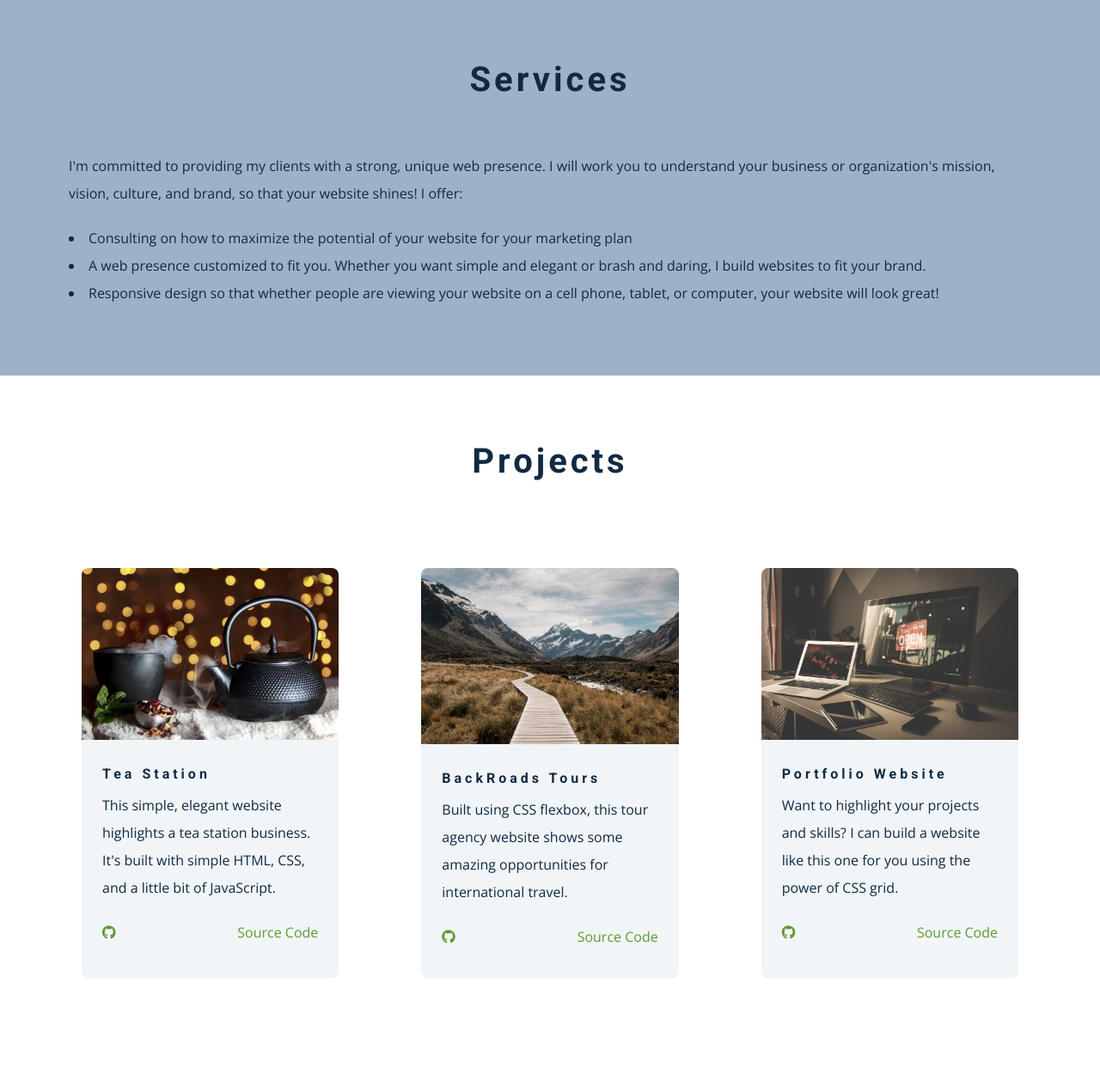
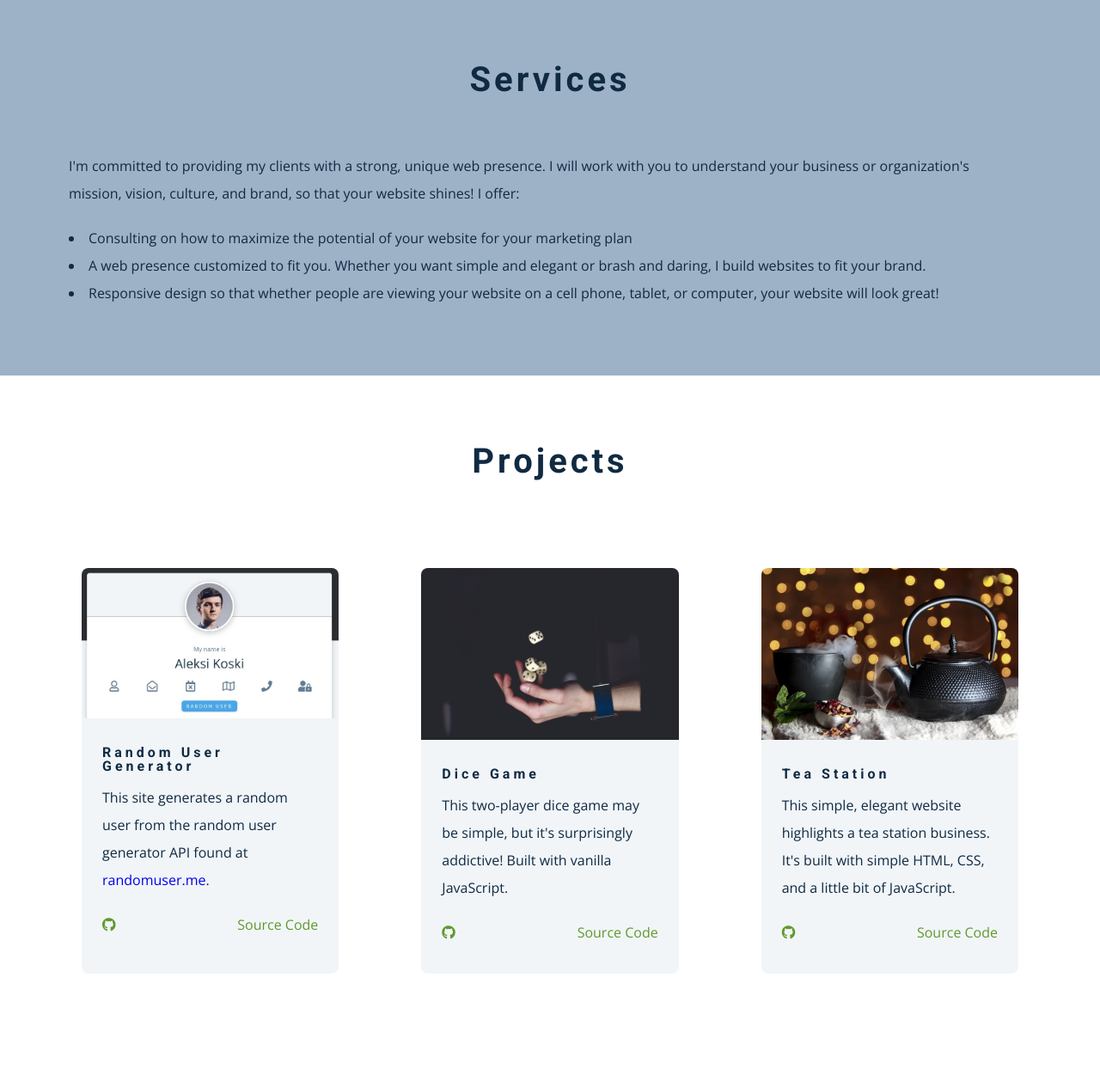
Before and after one commit to chris-fretz/mantis-web-design, a website: page index.html in a window 1280 px wide. Shown: the part 1500-2758 px from the top of the page at 86% size. Drawn offline with nearby package versions, Linux system fonts and the light colour scheme.

Commit message:
Added projects, improved responsive design

```diff
--- a/index.html
+++ b/index.html
@@ -15,7 +15,6 @@
   </head>
 
   <body>
-
     <!-- navbar -->
     <nav class="nav" id="nav">
       <div class="nav-center">
@@ -36,9 +35,6 @@
           </li>
           <li>
             <a href="#projects">projects</a>
-    </li>
-    <li>
-      <a href="#blog">blog</a>
           </li>
           <li>
             <a href="#contact">contact</a>
@@ -66,9 +62,6 @@
             <a class="menuLink" href="#projects">projects</a>
           </li>
           <li>
-      <a class="menuLink" href="#blog">blog</a>
-    </li>
-    <li>
             <a class="menuLink" href="#contact">contact</a>
           </li>
         </ul>
@@ -80,12 +73,18 @@
             </a>
           </li>
           <li>
-      <a href="https://www.linkedin.com/in/christopher-fretz-255b408/" class="social-icon">
+            <a
+              href="https://www.linkedin.com/in/christopher-fretz-255b408/"
+              class="social-icon"
+            >
               <i class="fab fa-linkedin"></i>
             </a>
           </li>
           <li>
-      <a href="https://www.instagram.com/christopher.d.fretz/" class="social-icon">
+            <a
+              href="https://www.instagram.com/christopher.d.fretz/"
+              class="social-icon"
+            >
               <i class="fab fa-instagram"></i>
             </a>
           </li>
@@ -111,11 +110,12 @@
         <article class="about-info">
           <h2>About</h2>
           <p>
-        I'm a self-taught web developer from Lancaster, Pennsylvania. I
-        got interested in web development and web design when I assisted a web
-        developer to set up websites for nonprofits at a former job. From there
-        I started learning HTML, CSS, and JavaScript. In my spare time I enjoy reading, hiking, playing around
-        with the ukulele, and hanging out with my wife and two daughters.
+            I'm a self-taught web developer from Lancaster, Pennsylvania. I got
+            interested in web development and web design when I assisted a web
+            developer to set up websites for nonprofits at a former job. From
+            there I started learning HTML, CSS, and JavaScript. In my spare time
+            I enjoy reading, hiking, playing around with the ukulele, and
+            hanging out with my wife and two daughters.
           </p>
         </article>
       </div>
@@ -131,9 +131,10 @@
       <!-- end of section title -->
       <article>
         <p>
-      I'm committed to providing my clients with a strong, unique web presence. I
-      will work you to understand your business or organization's mission,
-      vision, culture, and brand, so that your website shines! I offer:
+          I'm committed to providing my clients with a strong, unique web
+          presence. I will work with you to understand your business or
+          organization's mission, vision, culture, and brand, so that your
+          website shines! I offer:
         </p>
         <ul class="services-ul">
           <li>
@@ -145,8 +146,8 @@
             elegant or brash and daring, I build websites to fit your brand.
           </li>
           <li>
-        Responsive design so that whether people are viewing your website on a
-        cell phone, tablet, or computer, your website will look great!
+            Responsive design so that whether people are viewing your website on
+            a cell phone, tablet, or computer, your website will look great!
           </li>
         </ul>
       </article>
@@ -164,8 +165,58 @@
         <!-- single project -->
         <article class="single-project">
           <div class="project-container">
+            <a href="https://vanillajs-random-user-generator.netlify.app/">
+              <img src="./assets/img/Random user.jpg" alt="single-project" />
+            </a>
+          </div>
+          <div class="project-details">
+            <a href="https://vanillajs-random-user-generator.netlify.app/">
+              <h4>Random User Generator</h4>
+            </a>
+            <p>
+              This site generates a random user from the random user generator
+              API found at <a href="https://randomuser.me/">randomuser.me</a>.
+            </p>
+            <div class="project-footer">
+              <span>
+                <i class="fab fa-github"></i>
+              </span>
+              <a href="https://github.com/chris-fretz/random-user-generator"
+                >source code</a
+              >
+            </div>
+          </div>
+        </article>
+        <!-- end of single project -->
+        <!-- single project -->
+        <article class="single-project">
+          <div class="project-container">
+            <a href="https://two-player-dice-game.netlify.app/">
+              <img src="./assets/img/dice game.jpg" alt="single-project" />
+            </a>
+          </div>
+          <div class="project-details">
+            <a href="https://two-player-dice-game.netlify.app/">
+              <h4>Dice Game</h4>
+            </a>
+            <p>
+              This two-player dice game may be simple, but it's surprisingly
+              addictive! Built with vanilla JavaScript.
+            </p>
+            <div class="project-footer">
+              <span>
+                <i class="fab fa-github"></i>
+              </span>
+              <a href="https://github.com/chris-fretz/dice-game">source code</a>
+            </div>
+          </div>
+        </article>
+        <!-- end of single project -->
+        <!-- single project -->
+        <article class="single-project">
+          <div class="project-container">
             <a href="https://one-rockin-tea-station.netlify.app/">
-        <img src="./assets/img/teastation.jpeg" alt="single-project">
+              <img src="./assets/img/teastation.jpeg" alt="single-project" />
             </a>
           </div>
           <div class="project-details">
@@ -173,13 +224,16 @@
               <h4>Tea Station</h4>
             </a>
             <p>
-          This simple, elegant website highlights a tea station business. It's built with simple HTML, CSS, and a little bit of JavaScript.
+              This simple, elegant website highlights a tea station business.
+              It's built with simple HTML, CSS, and a little bit of JavaScript.
             </p>
             <div class="project-footer">
               <span>
                 <i class="fab fa-github"></i>
               </span>
-          <a href="https://github.com/chris-fretz/css-tea-station-project">source code</a>
+              <a href="https://github.com/chris-fretz/css-tea-station-project"
+                >source code</a
+              >
             </div>
           </div>
         </article>
@@ -188,7 +242,7 @@
         <article class="single-project">
           <div class="project-container">
             <a href="https://taking-the-backroads.netlify.app/">
-        <img src="./assets/img/backroads.jpeg" alt="single-project">
+              <img src="./assets/img/backroads.jpeg" alt="single-project" />
             </a>
           </div>
           <div class="project-details">
@@ -196,13 +250,16 @@
               <h4>BackRoads Tours</h4>
             </a>
             <p>
-          Built using CSS flexbox, this tour agency website shows some amazing opportunities for international travel.
+              Built using CSS flexbox, this tour agency website shows some
+              amazing opportunities for international travel.
             </p>
             <div class="project-footer">
               <span>
                 <i class="fab fa-github"></i>
               </span>
-          <a href="https://github.com/chris-fretz/backroads-flexbox-project">source code</a>
+              <a href="https://github.com/chris-fretz/backroads-flexbox-project"
+                >source code</a
+              >
             </div>
           </div>
         </article>
@@ -211,7 +268,7 @@
         <article class="single-project">
           <div class="project-container">
             <a href="https://porfolio-example-page.netlify.app/">
-        <img src="./assets/img/project-4.jpeg" alt="single-project">
+              <img src="./assets/img/project-4.jpeg" alt="single-project" />
             </a>
           </div>
           <div class="project-details">
@@ -219,13 +276,16 @@
               <h4>Portfolio Website</h4>
             </a>
             <p>
-          Want to highlight your projects and skills? I can build a website like this one for you using the power of CSS grid.
+              Want to highlight your projects and skills? I can build a website
+              like this one for you using the power of CSS grid.
             </p>
             <div class="project-footer">
               <span>
                 <i class="fab fa-github"></i>
               </span>
-          <a href="https://github.com/chris-fretz/example-portfolio">source code</a>
+              <a href="https://github.com/chris-fretz/example-portfolio"
+                >source code</a
+              >
             </div>
           </div>
         </article>
@@ -240,13 +300,30 @@
         <!-- Contact Form -->
         <article class="contact-form">
           <h3>contact us</h3>
-    <form action="https://formspree.io/f/myyljrek"
-    method="POST">
+          <form action="https://formspree.io/f/myyljrek" method="POST">
             <div class="form-group">
               <!-- inputs -->
-        <input type="text" placeholder="name" class="form-control" name="name" required/>
-        <input type="email" placeholder="email" class="form-control" name="email" required/>
-        <textarea name="message" placeholder="message" class="form-control" rows="5" required></textarea>
+              <input
+                type="text"
+                placeholder="name"
+                class="form-control"
+                name="name"
+                required
+              />
+              <input
+                type="email"
+                placeholder="email"
+                class="form-control"
+                name="email"
+                required
+              />
+              <textarea
+                name="message"
+                placeholder="message"
+                class="form-control"
+                rows="5"
+                required
+              ></textarea>
             </div>
             <!-- button -->
             <button type="submit" class="submit-btn btn">submit here</button>
@@ -266,17 +343,25 @@
           </a>
         </li>
         <li>
-          <a href="https://www.linkedin.com/in/christopher-fretz-255b408/" class="social-icon">
+          <a
+            href="https://www.linkedin.com/in/christopher-fretz-255b408/"
+            class="social-icon"
+          >
             <i class="fab fa-linkedin"></i>
           </a>
         </li>
         <li>
-          <a href="https://www.instagram.com/christopher.d.fretz/" class="social-icon">
+          <a
+            href="https://www.instagram.com/christopher.d.fretz/"
+            class="social-icon"
+          >
             <i class="fab fa-instagram"></i>
           </a>
         </li>
       </ul>
-     <p>&copy; <span id="date"></span> mantis web design. all rights reserved</p>
+      <p>
+        &copy; <span id="date"></span> mantis web design. all rights reserved
+      </p>
     </footer>
     <!-- end of footer -->
 
--- a/main.css
+++ b/main.css
@@ -18,7 +18,7 @@ Variables
   --clr-primary-3: #456f20;
   --clr-primary-4: #588e29;
   /* primary/main color */
-  --clr-primary-5: #60992d;
+  --clr-primary-5: rgb(96, 153, 45);
   /* dark shades of secondary color*/
   --clr-secondary-1: #1b1a23;
   --clr-secondary-2: #24222f;
@@ -26,7 +26,7 @@ Variables
   --clr-secondary-3: #3f3c53;
   --clr-secondary-4: #49455f;
   /* secondary color */
-  --clr-secondary-5: #5c5676;
+  --clr-secondary-5: rgb(92, 86, 118);
   /* darkest grey - used for headings */
   --clr-grey-1: hsl(209, 61%, 16%);
   --clr-grey-2: hsl(211, 39%, 23%);
@@ -338,8 +338,8 @@ Heading
 ===============
 */
 .header {
-  min-height: 90vh;
-  background-image: url(./assets/img/Mantis-edited.jpg);
+  min-height: 30vh;
+  background-color: var(--clr-primary-5);
   background-size: cover;
   background-position: center;
   position: relative;
@@ -353,6 +353,19 @@ Heading
   left: 0;
   right: 0;
   text-align: center;
+  /* color: var(--clr-white); */
+}
+
+@media screen and (min-width: 768px) {
+  .header {
+    min-height: 90vh;
+    background-image: linear-gradient(
+        to right bottom,
+        rgba(96, 153, 45, 0.5),
+        rgba(92, 86, 118, 0.5)
+      ),
+      url(./assets/img/Mantis-edited.jpg);
+  }
 }
 /*
 ===============
@@ -619,13 +632,6 @@ contact
   border-bottom-left-radius: var(--radius);
   border-bottom-right-radius: var(--radius);
 }
-@media screen and (min-width: 992px) {
-  .contact-form,
-  .contact-info {
-    float: none;
-    width: 50%;
-  }
-}
 
 /*
 ===============
@@ -648,7 +654,7 @@ footer
   color: var(--clr-primary-10);
 }
 .footer p {
-  font-size: 1.25rem;
+  font-size: 1.16rem;
   text-transform: capitalize;
   color: var(--clr-grey-8);
 }
```
Also changed, not shown: assets/img/Random user.jpg (added), assets/img/dice game.jpg (added). Lines whose indentation alone changed are shown as unchanged.
